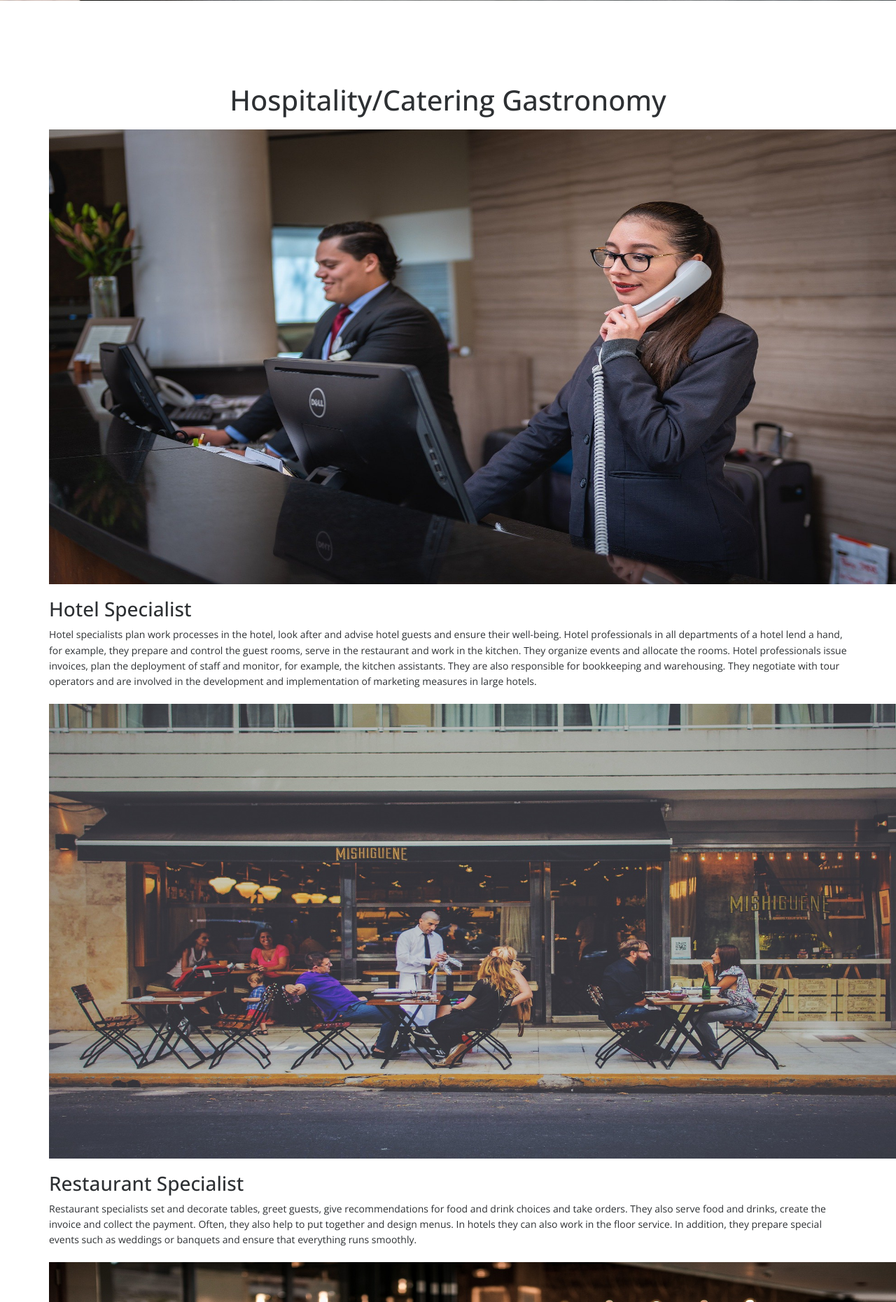
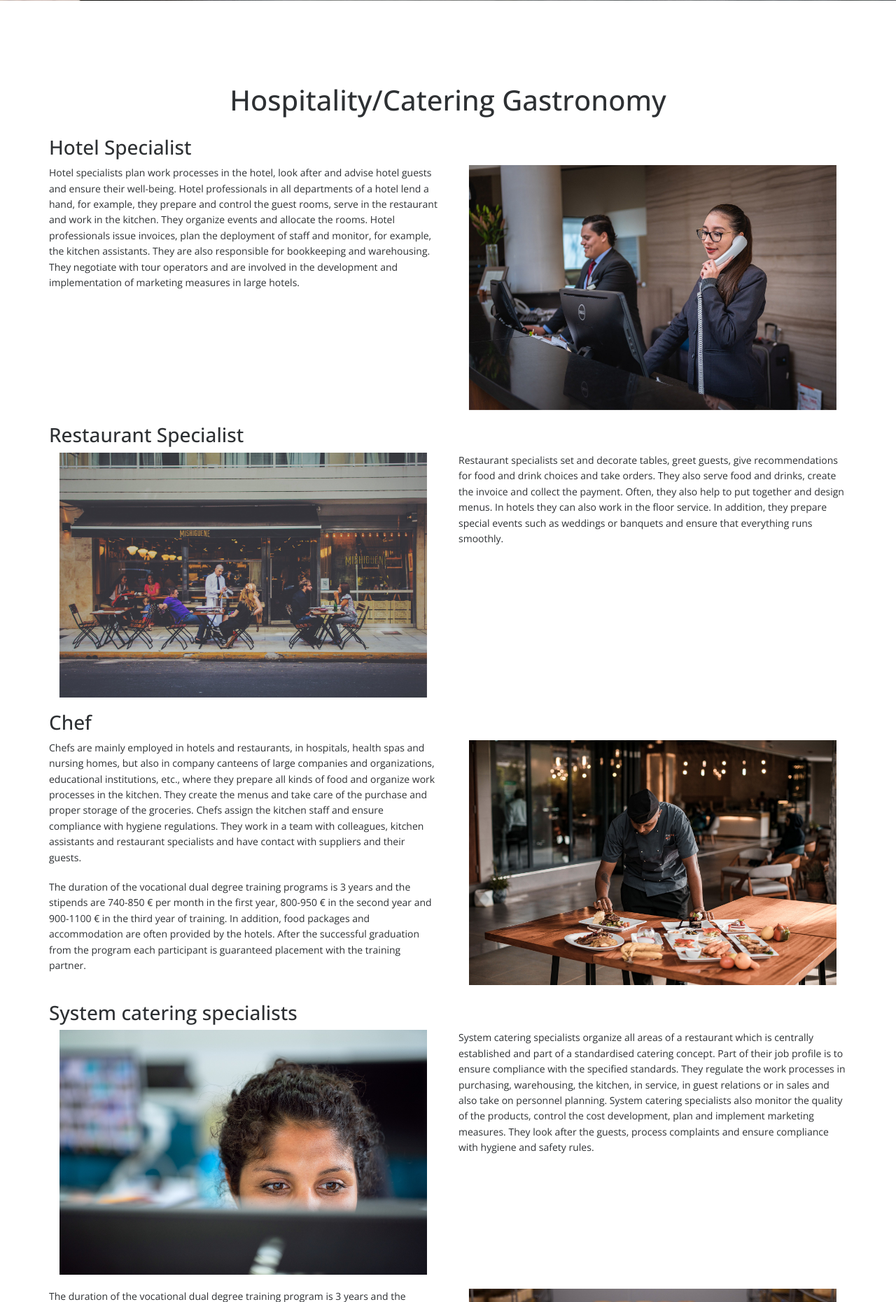
Before and after one commit to sharmaprakhar475/eu-india-consulting, a PHP site: page /hospitality.php in a window 1280 px wide. Shown: the part 675-2536 px from the top of the page at 70% size. Run offline with PHP 8.4, Linux system fonts and the light colour scheme; some libraries are stand-ins or nearby versions.

Commit message:
cut-2 dev-2

```diff
--- a/css/main.css
+++ b/css/main.css
@@ -145,7 +145,7 @@ ul li {
 	margin-top: -10px;
 }
 #header.fixed {
-	background-color:darkblue;
+	background-color:grey;
 }
 #header.fixed a {
 	/* color: #000; */
@@ -954,3 +954,7 @@ footer.footer h2 {
 .pb-0{
 	padding-bottom: 5px;
 }
+.euindia-banner img{
+	width:100vw;
+
+}
--- a/header.php
+++ b/header.php
@@ -1,4 +1,4 @@
-<section class="banner" role="banner" >
+<section class="banner" role="banner"  >
   <header id="header">
     <div class="header-content clearfix" > <a class="logo" href="index.html"><img src="images/logo/logo.png" width="150px" style="padding-top:5px;"></a>
       <nav class="navigation" role="navigation">
@@ -17,15 +17,16 @@
   </header>
   <!-- banner text -->
     <!-- <div class="banner" id="banner">  -->
-	<div class="slider-banner">
-            <div data-lazy-background="images/slides/3.jpg"  >
+    <div class="euindia-banner"><img src="./images/slides/3.jpg"></div>
+    <!-- <div class="slider-banner">
+            <div data-lazy-background="images/slides/3.jpg"  >  -->
                 <!-- <h3 data-pos="['68%', '-40%', '58%', '42%']" data-duration="700" data-effect="move">
                     Success
                 </h3> <br>
                 <p data-pos="['75%', '110%', '75%', '36%']" data-duration="700" data-effect="move">
                     Lorem ipsum dolor sitamet consectetur adipiscing
                 </p>  -->
-            </div>
+            <!-- </div> -->
             <!-- <div data-lazy-background="images/slides/2.jpg">
                 <h3 data-pos="['75%', '-40%', '58%', '42%']" data-duration="700" data-effect="move">
                     Ultimate
@@ -35,7 +36,7 @@
                 </p>
             </div> -->
 
-         </div>
+         <!-- </div> -->
       <!-- banner text -->
     <!-- </div> -->
 </section>
--- a/hospitality.php
+++ b/hospitality.php
@@ -42,22 +42,46 @@ include "./header.php";
   <div class="container">
   <div class="section-header">
     <h2 class="wow fadeInDown animated" style="padding-bottom: 10px;">Hospitality/Catering Gastronomy</h2>
-    <img src="./images/hotel_specialist.jpg" height="650px" width="1250px">
+
         <h3 style="text-align: left;">Hotel Specialist</h3>
+        <div class="row">
+          <div class="col-sm-6">
         <p style="padding-bottom:10px;text-align: left;">Hotel specialists plan work processes in the hotel, look after and advise hotel guests and ensure their well-being. Hotel professionals in all departments of a hotel lend a hand, for example, they prepare and control the guest rooms, serve in the restaurant and work in the kitchen. They organize events and allocate the rooms. Hotel professionals issue invoices, plan the deployment of staff and monitor, for example, the kitchen assistants. They are also responsible for bookkeeping and warehousing. They negotiate with tour operators and are involved in the development and implementation of marketing measures in large hotels.</p>
-        <img src="./images/restaurant_specialist.jpg" height="650px" width="1250px">
+        </div>
+          <div class="col-sm-6">
+        <img src="./images/hotel_specialist.jpg" height="350px" width="fit-content">
+          </div>
+        </div>
+
         <h3 style="text-align: left;">Restaurant Specialist</h3>
+        <div class="row">
+          <div class="col-sm-6">
+        <img src="./images/restaurant_specialist.jpg" height="350px" width="fit-content">
+        </div>
+          <div class="col-sm-6">
         <p style="padding-bottom:10px;text-align: left;">Restaurant specialists set and decorate tables, greet guests, give recommendations for food and drink choices and take orders. They also serve food and drinks, create the invoice and collect the payment. Often, they also help to put together and design menus. In hotels they can also work in the floor service. In addition, they prepare special events such as weddings or banquets and ensure that everything runs smoothly.</p>
-        <img src="./images/chef.jpg" height="650px" width="1250px">
+        </div>
+        </div>
         <h3 style="text-align: left;">Chef</h3>
+        <div class="row">
+          <div class="col-sm-6">
         <p style="padding-bottom:10px;text-align: left;">Chefs are mainly employed in hotels and restaurants, in hospitals, health spas and nursing homes, but also in company canteens of large companies and organizations, educational institutions, etc., where they prepare all kinds of food and organize work processes in the kitchen. They create the menus and take care of the purchase and proper storage of the groceries. Chefs assign the kitchen staff and ensure compliance with hygiene regulations. They work in a team with colleagues, kitchen assistants and restaurant specialists and have contact with suppliers and their guests.</p>
         <p style="padding-bottom:10px;text-align: left;">The duration of the vocational dual degree training programs is 3 years and the stipends are 740-850 € per month in the first year, 800-950 € in the second year and 900-1100 € in the third year of training. In addition, food packages and accommodation are often provided by the hotels. After the successful graduation from the program each participant is guaranteed placement with the training partner.</p>
-        <div class="col-md-6"><img src="./images/food_technician1.jpg" height="450px" width="580px"></div>
-        <div class="col-md-6"><img src="./images/food_technician.jpg" height="450px" width="580px"></div>
+        </div>
+          <div class="col-sm-6">
+        <img src="./images/chef.jpg" height="350px" width="fit-content">
+        </div>
+        </div>
         <h3 style="text-align: left;">System catering specialists</h3>
-        <p style="padding-bottom:10px;text-align: left;">System catering specialists organize all areas of a restaurant which is centrally established and part of a standardised catering concept. Part of their job profile is to ensure compliance with the specified standards. They regulate the work processes in purchasing, warehousing, the kitchen, in service, in guest relations or in sales and also take on personnel planning. System catering specialists also monitor the quality of the products, control the cost development, plan and implement marketing measures. They look after the guests, process complaints and ensure compliance with hygiene and safety rules.</p>
-        <p style="padding-bottom:10px;text-align: left;">The duration of the vocational dual degree training program is 3 years and the stipends are 901 € per month in the first year, 1052 € in the second year and 1226 € in the third year of training. In addition, food packages are often provided by the employer. After the successful graduation from the program each participant is guaranteed placement with the training partner.</p>
- <!-- <h3 class="wow fadeInDown animated" style="padding-top: 20px;padding-bottom: 20px;">Higher Education</h3> -->
+        <div class="row">
+        <div class="col-sm-6" style="padding-bottom:20px;"><img src="./images/food_technician1.jpg" height="350px" width="fit-content"></div>
+        <div class="col-sm-6"><p style="padding-bottom:10px;text-align: left;">System catering specialists organize all areas of a restaurant which is centrally established and part of a standardised catering concept. Part of their job profile is to ensure compliance with the specified standards. They regulate the work processes in purchasing, warehousing, the kitchen, in service, in guest relations or in sales and also take on personnel planning. System catering specialists also monitor the quality of the products, control the cost development, plan and implement marketing measures. They look after the guests, process complaints and ensure compliance with hygiene and safety rules.</p></div>
+        </div>
+        <div class="row">
+        <div class="col-sm-6"><p style="padding-bottom:10px;text-align: left;">The duration of the vocational dual degree training program is 3 years and the stipends are 901 € per month in the first year, 1052 € in the second year and 1226 € in the third year of training. In addition, food packages are often provided by the employer. After the successful graduation from the program each participant is guaranteed placement with the training partner.</p></div>
+        <div class="col-sm-6"><img src="./images/food_technician.jpg" height="350px" width="fit-content"></div>
+      </div>
+        <!-- <h3 class="wow fadeInDown animated" style="padding-top: 20px;padding-bottom: 20px;">Higher Education</h3> -->
     <!-- <div class="row">
       <div class="col-md-6 col-sm-6 services text-center"> <span class="icon icon-strategy"></span>
         <div class="services-content">
```
Also changed, not shown: bachelor.php (+9 -3 lines), construction.php (+6 -1 lines), food_production.php (+10 -6 lines), masters.php (+9 -2 lines).
